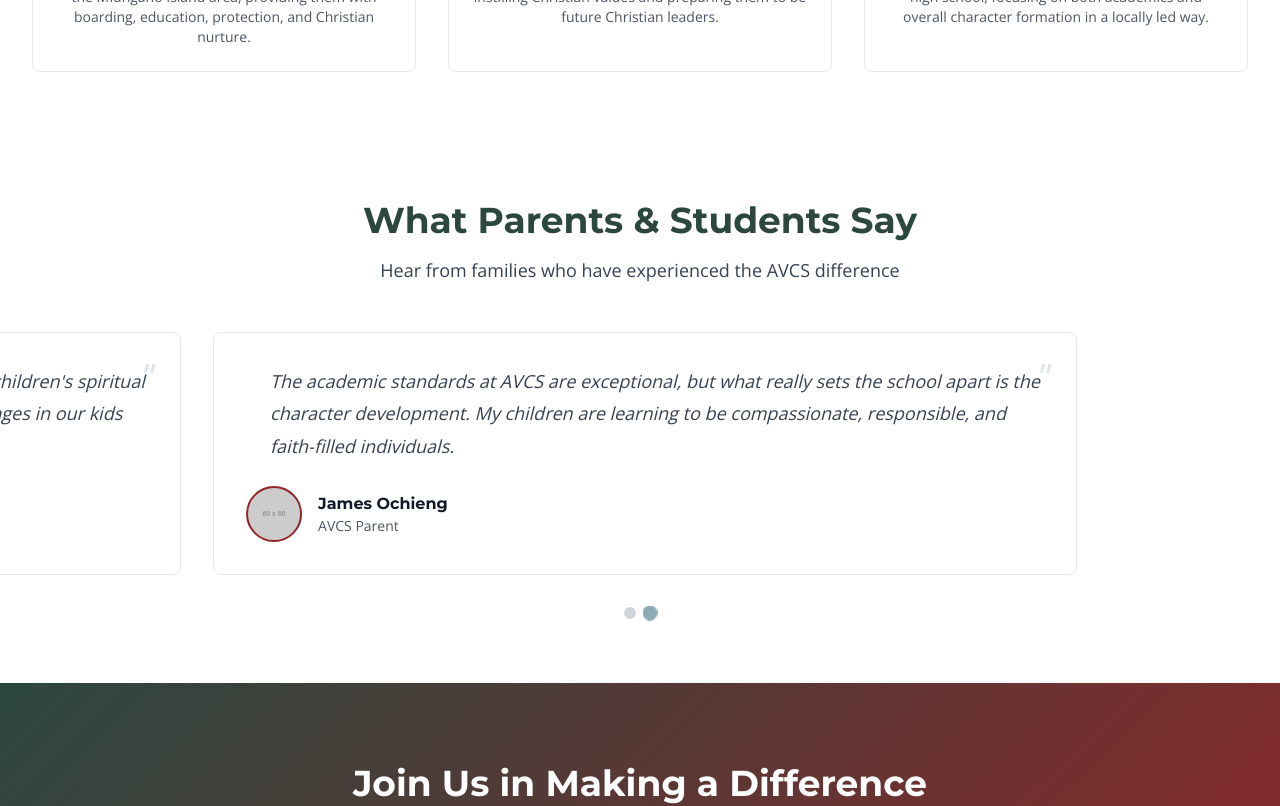
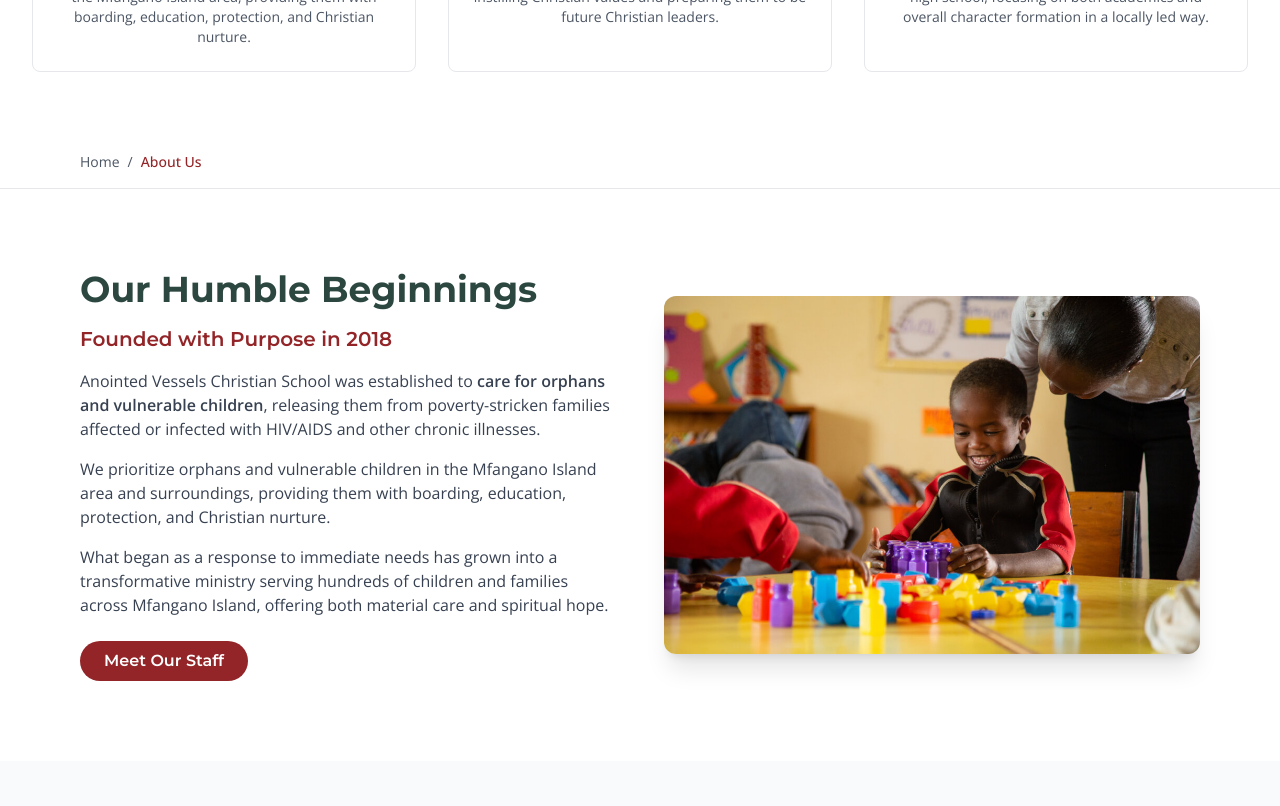
Before and after one commit to WatchDog386/anointed, a React (Vite) app: page / in a window 1280 px wide. Shown: the part 3280-4086 px from the top of the page. Built offline with nearby package versions, Linux system fonts and the light colour scheme; a web font is replaced by a local one.

Commit message:
updated:about.jsx,home.jsx

```diff
--- a/src/routes/About.jsx
+++ b/src/routes/About.jsx
@@ -101,7 +101,7 @@ export default function About() {
                 <FadeIn delay={0.2}>
                   <div className="rounded-xl overflow-hidden shadow-xl hover:shadow-2xl transition-shadow duration-300">
                     <img
-                      src={supportImg}
+                      src="/support.jpg"
                       alt="AVCS Students receiving care"
                       className="w-full h-auto object-cover"
                     />
@@ -162,7 +162,7 @@ export default function About() {
             <FadeIn className="mb-10">
               <div className="w-48 h-48 md:w-60 md:h-60 mx-auto rounded-full overflow-hidden shadow-xl mb-6">
                 <img
-                  src={jimmyImg}
+                  src="/Jimmy.jpg"
                   alt="Jimmy Carter Owuato - Founding CEO"
                   className="w-full h-full object-cover"
                 />
@@ -296,7 +296,7 @@ export default function About() {
               <div className="flex-1">
                 <FadeIn delay={0.2}>
                   <div className="rounded-xl overflow-hidden shadow-xl">
-                    <img src={projectImg} alt="Children learning" className="w-full object-cover" />
+                    <img src="/project.jpg" alt="Children learning" className="w-full object-cover" />
                   </div>
                 </FadeIn>
               </div>
--- a/src/routes/Home.jsx
+++ b/src/routes/Home.jsx
@@ -4,6 +4,7 @@ import { Helmet } from "react-helmet-async";
 
 import Hero from "../components/Hero";
 import Stories from "./Stories";
+import About from "./About";
 
 import Testimonials from "./testimonials";
 import CTA from "./CTA";
@@ -38,7 +39,9 @@ export default function Home() {
         <Stories />
       </section>
 
-
+      <section id="about">
+        <About />
+      </section>
 
       <section id="testimonials">
         <Testimonials />
```
